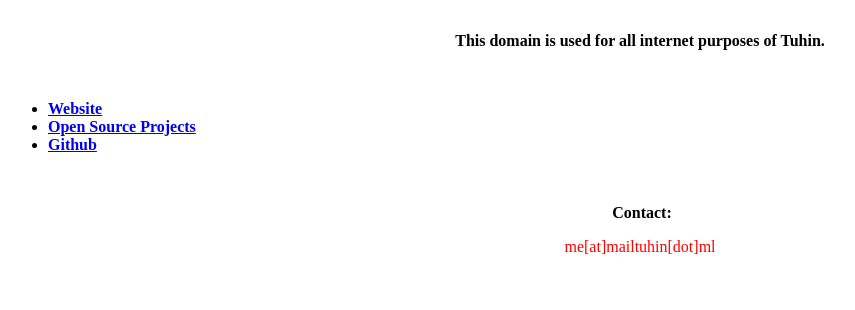
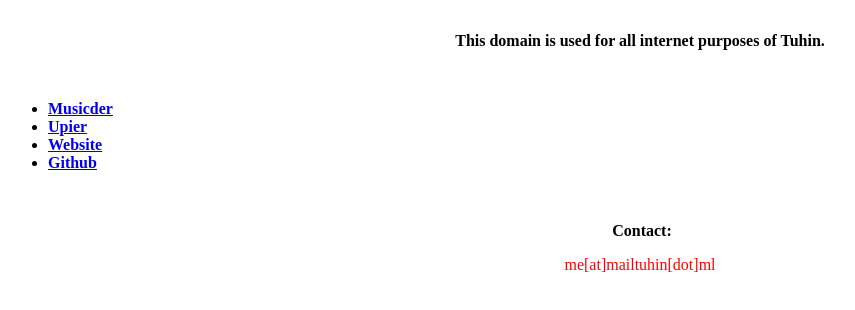
Before and after one commit to jeet-private/hin.life, a plain HTML site: page index.html in a window 1280 px wide. Shown: the part 138-448 px from the top of the page, without its empty margins (0-855 px from the left). Drawn offline with Linux system fonts and the light colour scheme.

Commit message:
Update index.html

```diff
--- a/index.html
+++ b/index.html
@@ -15,8 +15,9 @@
 <p style="text-align: center;"><strong>This domain is used for all internet purposes of Tuhin.</strong></p>
 <p style="text-align: center;">&nbsp;</p>
 <ul>
+<li><a title="Musicder" href="https://musicder.tk" target="_blank" rel="noopener"><strong>Musicder</strong></a></li>
+<li><a title="Upier" href="https://upier.tk" target="_blank" rel="noopener"><strong>Upier</strong></a></li>
 <li><strong><a title="Website" href="https://tu.hin.life/" target="_blank" rel="noopener">Website</a></strong></li>
-<li><a title="Open Source Projects" href="https://projects.hin.life" target="_blank" rel="noopener"><strong>Open Source Projects</strong></a></li>
 <li><a title="Github" href="https://github.com/cachecleanerjeet" target="_blank" rel="noopener"><strong>Github</strong></a></li>
 
 </ul>
```
